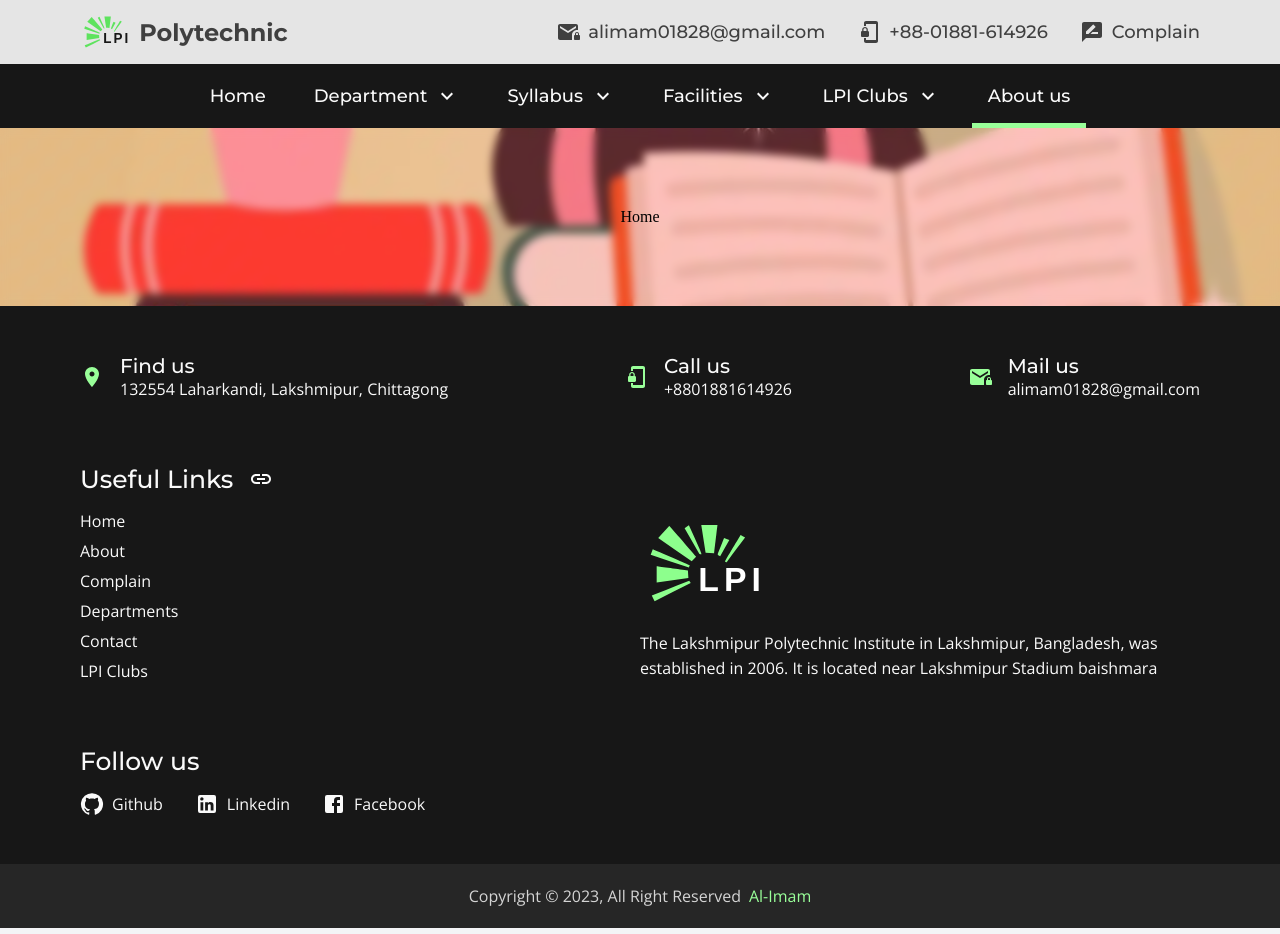
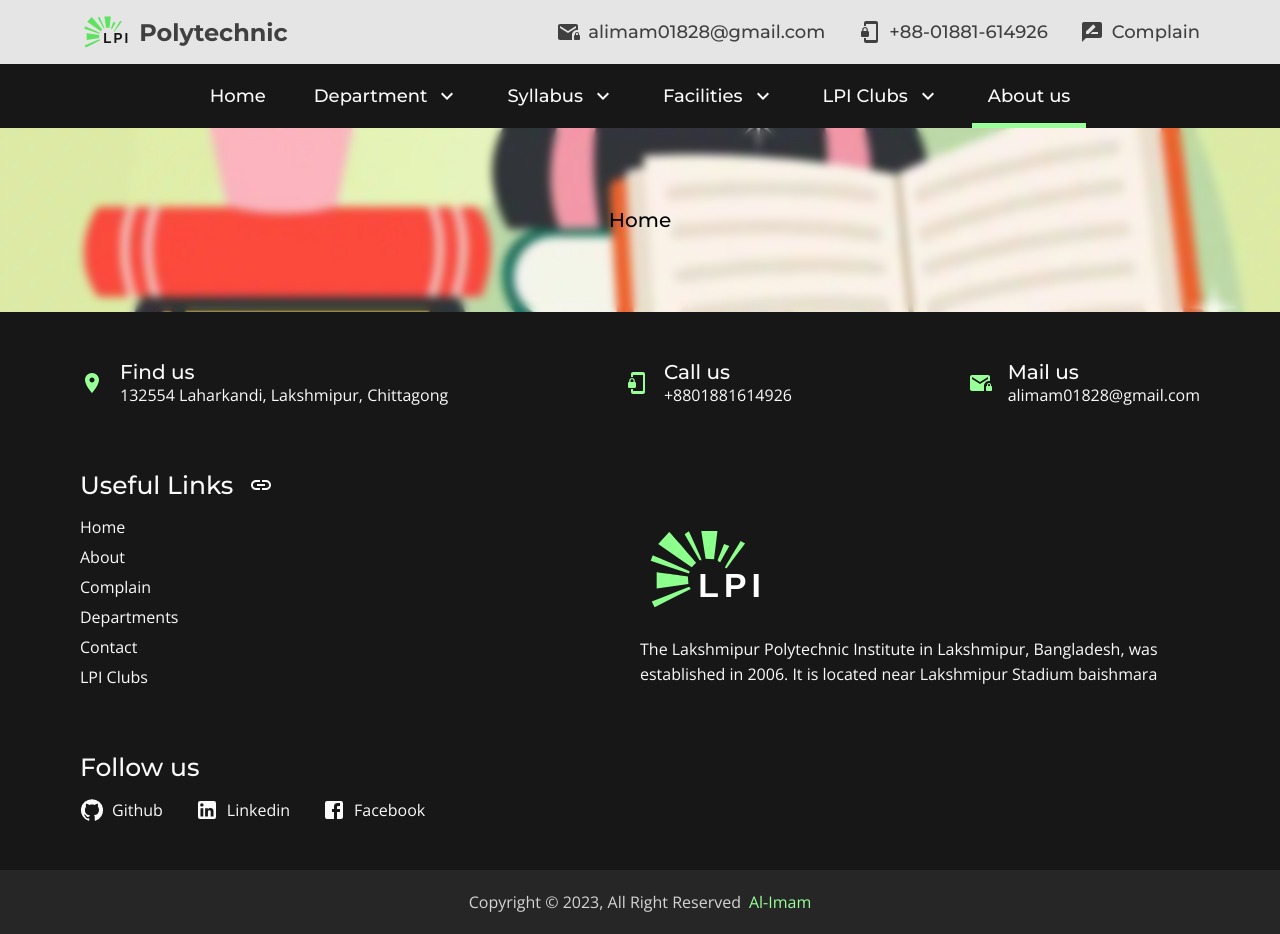
Before and after one commit to al-imam/lpi, a React (Vite) app: page /about in a window 1280 px wide. Built offline with nearby package versions, Linux system fonts and the light colour scheme.

Commit message:
style text

```diff
--- a/src/components/Location/location.module.css
+++ b/src/components/Location/location.module.css
@@ -13,7 +13,6 @@
   position: absolute;
   z-index: -1;
   inset: 0;
-  background-color: #ff000034;
   backdrop-filter: blur(0.25rem);
 }
 
@@ -22,4 +21,7 @@
   flex-direction: row;
   gap: 0.5rem;
   justify-content: center;
+  font-family: var(--ff-m);
+  font-weight: var(--fw-500);
+  font-size: var(--h5);
 }
```
